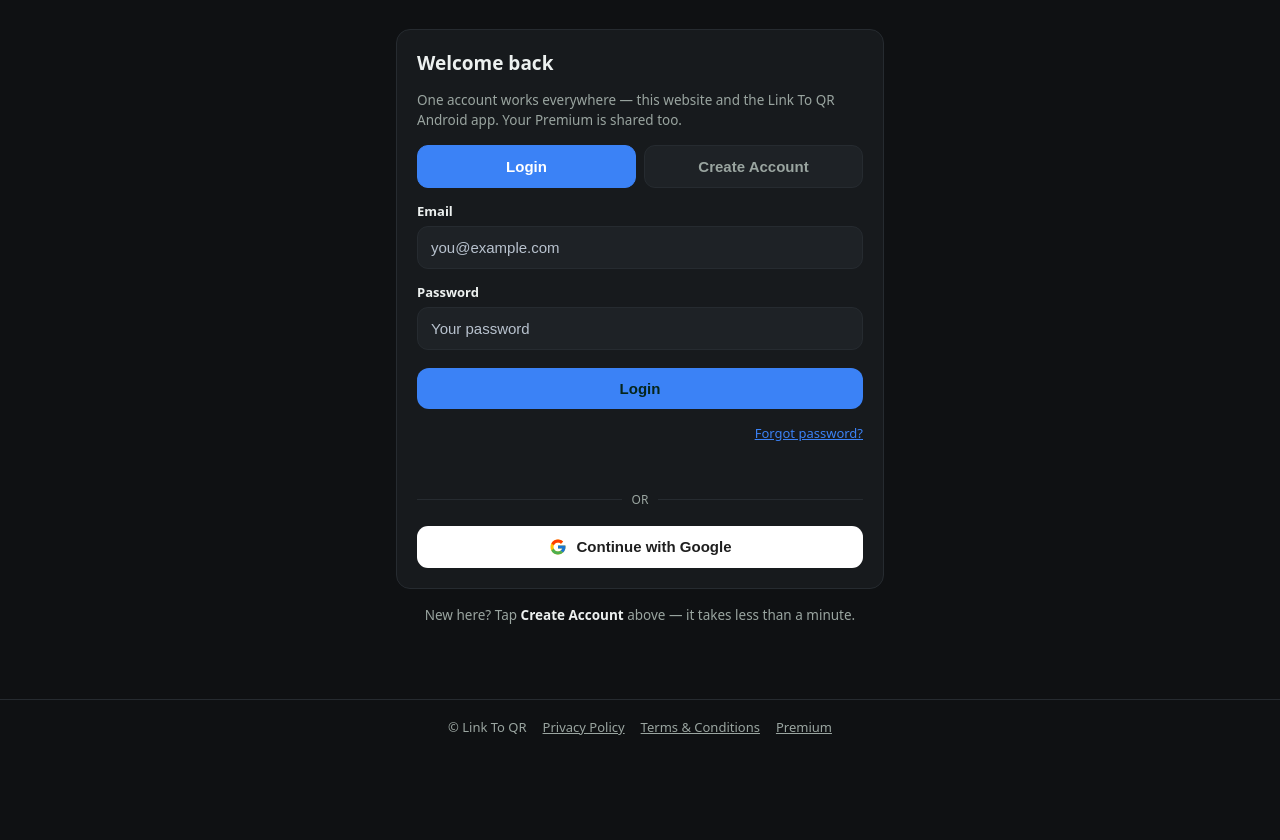
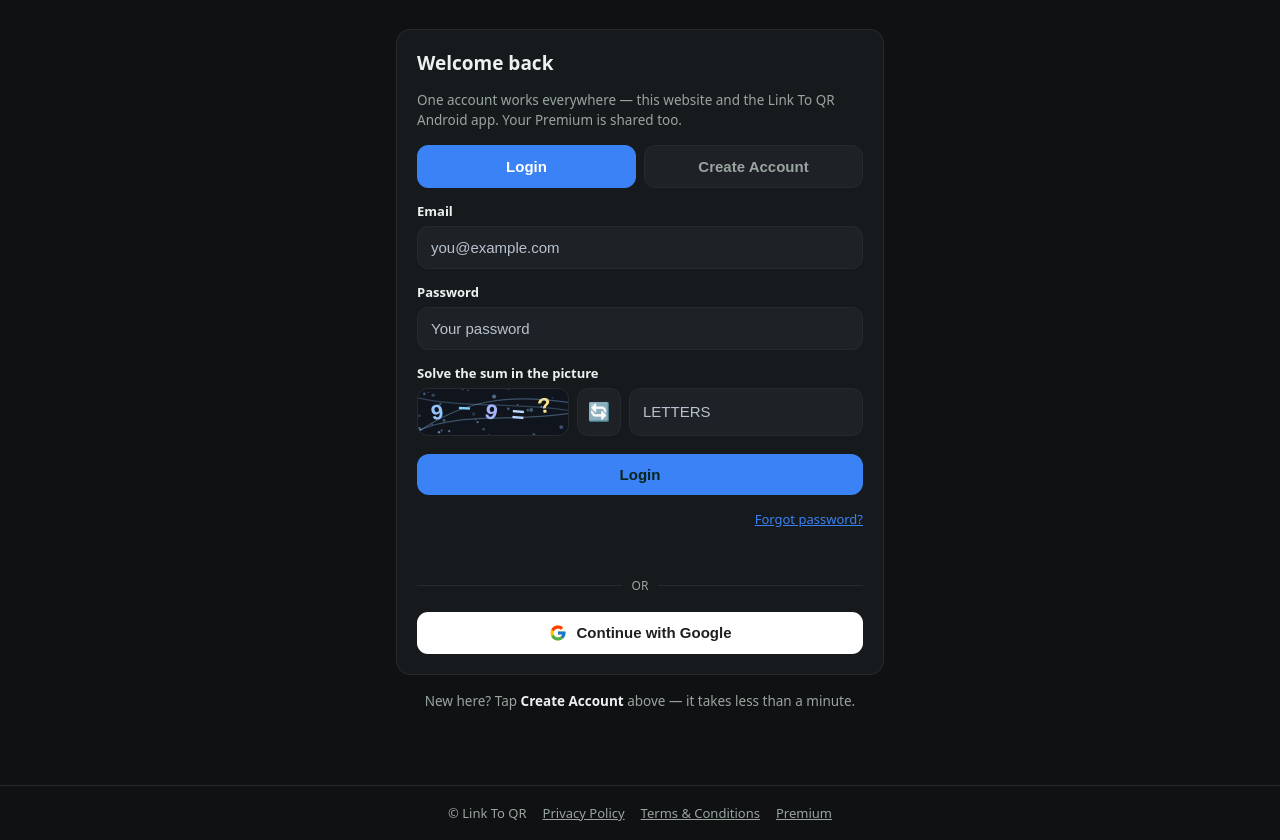
Before and after one commit to ayansikligar098-commits/ayansikligar098-commits.github.io, a plain HTML site: page login.html in a window 1280 px wide. Shown: the part 66-906 px from the top of the page. Before the commit the page ends 820 px from the top, so only its background shows below. Drawn offline with Linux system fonts and the light colour scheme; no server answers.

Commit message:
Publish Link To QR website + v1.13.3 update files

```diff
--- a/login.html
+++ b/login.html
@@ -5,6 +5,13 @@
 <meta name="viewport" content="width=device-width, initial-scale=1.0">
 <title>Login — Link To QR</title>
 <link rel="stylesheet" href="/css/site.css">
+<style>
+  /* Apna khud ka ABCD captcha (Ayan ka order, 2026-11-14) */
+  .caprow{display:flex;gap:8px;align-items:stretch}
+  .caprow canvas{border-radius:11px;border:1px solid var(--line);flex:none}
+  .capbtn{flex:none;width:44px;border-radius:11px;border:1px solid var(--line);background:var(--surface2);color:var(--text);font-size:18px;cursor:pointer}
+  .caprow input{flex:1;text-transform:uppercase}
+</style>
 <!-- TODO(AdSense): After the owner's Google AdSense account is approved,
      paste the AdSense script here with HIS publisher ID (ca-pub-XXXX…) and
      remove this comment. No ID exists yet — do not invent one.
@@ -30,6 +37,12 @@
       <input type="email" id="liEmail" required placeholder="you@example.com" autocomplete="email">
       <label class="f" for="liPass">Password</label>
       <input type="password" id="liPass" required placeholder="Your password" autocomplete="current-password">
+      <label class="f" for="liCapIn" id="liCapLbl">Type the letters in the picture</label>
+      <div class="caprow">
+        <canvas id="liCap" width="150" height="46"></canvas>
+        <button type="button" class="capbtn" id="liCapRe" title="New letters">🔄</button>
+        <input type="text" id="liCapIn" placeholder="Letters" autocomplete="off">
+      </div>
       <div style="margin-top:18px"><button class="btn big" style="width:100%;justify-content:center" id="loginBtn" type="submit">Login</button></div>
       <p style="margin:12px 0 0;text-align:right"><a href="#" id="forgotLink" style="font-size:13px">Forgot password?</a></p>
     </form>
@@ -42,6 +55,12 @@
       <input type="email" id="suEmail" required placeholder="you@example.com" autocomplete="email">
       <label class="f" for="suPass">Password</label>
       <input type="password" id="suPass" required minlength="6" placeholder="At least 6 characters" autocomplete="new-password">
+      <label class="f" for="suCapIn" id="suCapLbl">Type the letters in the picture</label>
+      <div class="caprow">
+        <canvas id="suCap" width="150" height="46"></canvas>
+        <button type="button" class="capbtn" id="suCapRe" title="New letters">🔄</button>
+        <input type="text" id="suCapIn" placeholder="Letters" autocomplete="off">
+      </div>
       <div style="margin-top:18px"><button class="btn big" style="width:100%;justify-content:center" id="signupBtn" type="submit">Create Account</button></div>
       <p class="muted" style="margin-top:10px">We email you a verification link — your account works fully after you tap it (same rule as the app).</p>
     </form>
@@ -78,7 +97,7 @@
 <script type="module" src="/js/header.js"></script>
 <script type="module">
 import {
-  auth, onAuthStateChanged, signInWithEmailAndPassword,
+  auth, db, doc, getDoc, onAuthStateChanged, signInWithEmailAndPassword,
   createUserWithEmailAndPassword, sendEmailVerification,
   sendPasswordResetEmail, GoogleAuthProvider, signInWithPopup,
   updateProfile, needsEmailVerify, touchProfile, esc
@@ -99,30 +118,105 @@ const authErr = e => {
   return c ? "Something went wrong. Please try again. (" + c + ")" : "Something went wrong. Please try again.";
 };
 
+let curSignup = false;
 function setTab(signup) {
+  curSignup = signup;
   $("tabLogin").classList.toggle("on", !signup);
   $("tabSignup").classList.toggle("on", signup);
   $("loginForm").classList.toggle("hidden", signup);
   $("signupForm").classList.toggle("hidden", !signup);
-  $("pageTitle").textContent = signup ? "Create your account" : "Welcome back";
+  if (!auth.currentUser) $("pageTitle").textContent = signup ? "Create your account" : "Welcome back";
   msg("");
 }
+
+/* ---- Apna khud ka captcha: har baar ALAG. Do type beech-beech mein
+   badal kar aate hain — (1) akshar+number wala tedha-medha text,
+   (2) number wala hisaab (jod/ghatav). Galat jawab ya fail koshish par
+   turant naya captcha banta hai. Code sirf is page ke JS mein rehta hai,
+   server par kuch nahi jata. ---- */
+const CAP_CHARS = "ABCDEFGHJKLMNPQRSTUVWXYZ23456789";
+function capStage(cv) {
+  const ctx = cv.getContext("2d"), W = cv.width, H = cv.height;
+  ctx.fillStyle = "#10151D"; ctx.fillRect(0, 0, W, H);
+  for (let i = 0; i < 28; i++) {
+    ctx.fillStyle = "rgba(147,197,253," + (0.2 + Math.random() * 0.4).toFixed(2) + ")";
+    ctx.beginPath(); ctx.arc(Math.random() * W, Math.random() * H, Math.random() * 1.8 + 0.4, 0, 7); ctx.fill();
+  }
+  return { ctx, W, H };
+}
+function capNoiseTop(cv) {
+  const ctx = cv.getContext("2d"), W = cv.width, H = cv.height;
+  for (let i = 0; i < 3; i++) {
+    ctx.strokeStyle = "rgba(147,197,253," + (0.25 + Math.random() * 0.3).toFixed(2) + ")"; ctx.lineWidth = 1.2;
+    ctx.beginPath(); ctx.moveTo(0, Math.random() * H);
+    ctx.bezierCurveTo(W * 0.3, Math.random() * H, W * 0.6, Math.random() * H, W, Math.random() * H); ctx.stroke();
+  }
+}
+const CAP_COLS = ["#93C5FD", "#BFDBFE", "#7DD3FC", "#FDE68A", "#A5B4FC"];
+function capText(ctx, s, x, size) {
+  ctx.textBaseline = "middle"; ctx.font = "700 " + size + "px 'Courier New',monospace";
+  for (let i = 0; i < s.length; i++) {
+    if (s[i] === " ") { x += size * 0.5; continue; }
+    ctx.save(); ctx.translate(x, 23 + (Math.random() * 8 - 4)); ctx.rotate(Math.random() * 0.5 - 0.25);
+    ctx.fillStyle = CAP_COLS[i % CAP_COLS.length]; ctx.fillText(s[i], 0, 0); ctx.restore();
+    x += size * 0.72;
+  }
+}
+function drawTextCaptcha(cv) {
+  let code = "";
+  for (let i = 0; i < 5; i++) code += CAP_CHARS[Math.floor(Math.random() * CAP_CHARS.length)];
+  const { ctx } = capStage(cv);
+  capText(ctx, code, 15, 26);
+  capNoiseTop(cv);
+  return { label: "Type the letters in the picture", check: v => (v || "").trim().toUpperCase() === code };
+}
+function drawMathCaptcha(cv) {
+  let a = 2 + Math.floor(Math.random() * 8), b = 2 + Math.floor(Math.random() * 8);
+  let expr, ans;
+  if (Math.random() < 0.5) { expr = a + " + " + b + " = ?"; ans = a + b; }
+  else { if (b > a) { const t = a; a = b; b = t; } expr = a + " − " + b + " = ?"; ans = a - b; }
+  const { ctx } = capStage(cv);
+  capText(ctx, expr, 13, 22);
+  capNoiseTop(cv);
+  return { label: "Solve the sum in the picture", check: v => parseInt((v || "").trim(), 10) === ans };
+}
+function makeCap(cvId, btnId, lblId, inId) {
+  const cv = $(cvId);
+  let cur = null;
+  const draw = () => {
+    cur = Math.random() < 0.5 ? drawTextCaptcha(cv) : drawMathCaptcha(cv);
+    $(lblId).textContent = cur.label;
+  };
+  draw();
+  $(btnId).addEventListener("click", () => { draw(); $(inId).value = ""; $(inId).focus(); });
+  return { ok: v => cur.check(v), redo: draw };
+}
+const liCap = makeCap("liCap", "liCapRe", "liCapLbl", "liCapIn");
+const suCap = makeCap("suCap", "suCapRe", "suCapLbl", "suCapIn");
 $("tabLogin").addEventListener("click", () => setTab(false));
 $("tabSignup").addEventListener("click", () => setTab(true));
 
 $("loginForm").addEventListener("submit", async e => {
   e.preventDefault();
+  if (!liCap.ok($("liCapIn").value)) {
+    msg("Captcha galat hai — picture dekh kar sahi jawab likho.", "err");
+    liCap.redo(); $("liCapIn").value = ""; return;
+  }
   const b = $("loginBtn"); b.disabled = true; msg("Signing you in…");
   try {
     const cred = await signInWithEmailAndPassword(auth, $("liEmail").value.trim(), $("liPass").value);
     await touchProfile(cred.user);
     msg("Logged in ✓", "ok");
-  } catch (err) { msg(authErr(err), "err"); }
+  } catch (err) { msg(authErr(err), "err"); liCap.redo(); $("liCapIn").value = ""; }
   b.disabled = false;
 });
 
 $("signupForm").addEventListener("submit", async e => {
   e.preventDefault();
+  if (!suCap.ok($("suCapIn").value)) {
+    msg("Captcha galat hai — picture dekh kar sahi jawab likho.", "err");
+    suCap.redo(); $("suCapIn").value = ""; return;
+  }
   const b = $("signupBtn"); b.disabled = true; msg("Creating your account…");
   try {
     const cred = await createUserWithEmailAndPassword(auth, $("suEmail").value.trim(), $("suPass").value);
@@ -139,7 +233,7 @@ $("signupForm").addEventListener("submit", async e => {
         setTimeout(() => { location.href = "/invite.html"; }, 1200);
       }
     } catch (_) {}
-  } catch (err) { msg(authErr(err), "err"); }
+  } catch (err) { msg(authErr(err), "err"); suCap.redo(); $("suCapIn").value = ""; }
   b.disabled = false;
 });
 
@@ -163,8 +257,20 @@ $("forgotLink").addEventListener("click", async e => {
 });
 
 // Verification gate — shown exactly when the app would show it.
-onAuthStateChanged(auth, user => {
+// Login hote hi upar "Welcome, <Naam>" aata hai — naam pehle account ke
+// displayName se, na mile to users doc se, na mile to email ke pehle hisse se.
+onAuthStateChanged(auth, async user => {
   const card = $("verifyCard");
+  if (user) {
+    let name = user.displayName || "";
+    if (!name) {
+      try { const snap = await getDoc(doc(db, "users", user.uid)); if (snap.exists()) name = snap.data().name || ""; } catch (_) {}
+    }
+    if (!name && user.email) name = user.email.split("@")[0];
+    if (name) $("pageTitle").textContent = "Welcome, " + name;
+  } else {
+    $("pageTitle").textContent = curSignup ? "Create your account" : "Welcome back";
+  }
   if (user && needsEmailVerify(user)) {
     $("verifyEmail").textContent = user.email || "";
     card.classList.remove("hidden");
```
